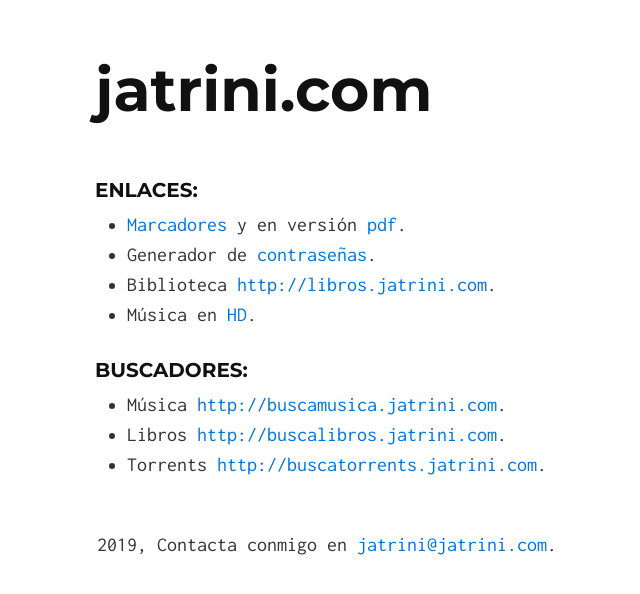
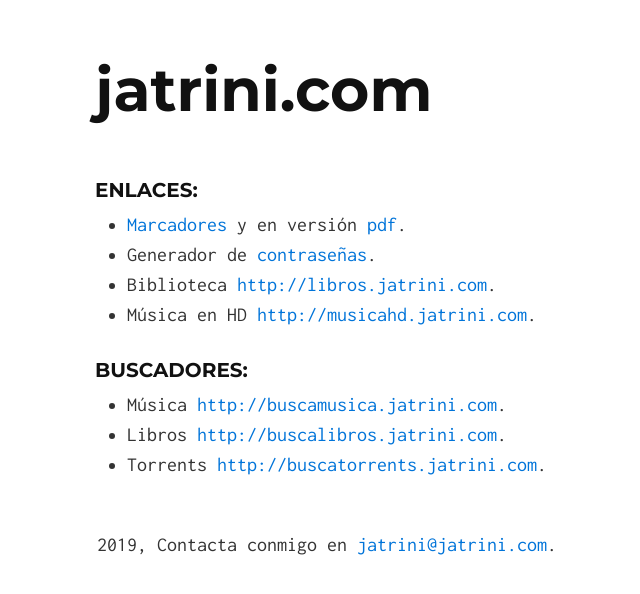
Before and after one commit to jatrini/jatrini.com, a Jekyll site: the page built from index.md, in a window 1280 px wide. Shown: the top 594 px of the page, without its empty margins (243-883 px from the left). Built offline with Jekyll 4.4.1, drawn with Linux system fonts in a browser that asks for light colours; our own code applies the rules of GitHub Pages for plain Markdown files; some of the changed lines change nothing that is shown.

Commit message:
Update index.md

```diff
--- a/index.md
+++ b/index.md
@@ -2,7 +2,7 @@
 - [Marcadores](marcadores) y en versión [pdf](marcadores/marcadores.pdf).
 - Generador de [contraseñas](passwords).
 - Biblioteca [http://libros.jatrini.com](http://libros.jatrini.com).
-- Música en [HD](http://musicahd.jatrini.com).
+- Música en HD [http://musicahd.jatrini.com](http://musicahd.jatrini.com).
 
 #### **Buscadores:**
 - Música [http://buscamusica.jatrini.com](http://buscamusica.jatrini.com).
```
